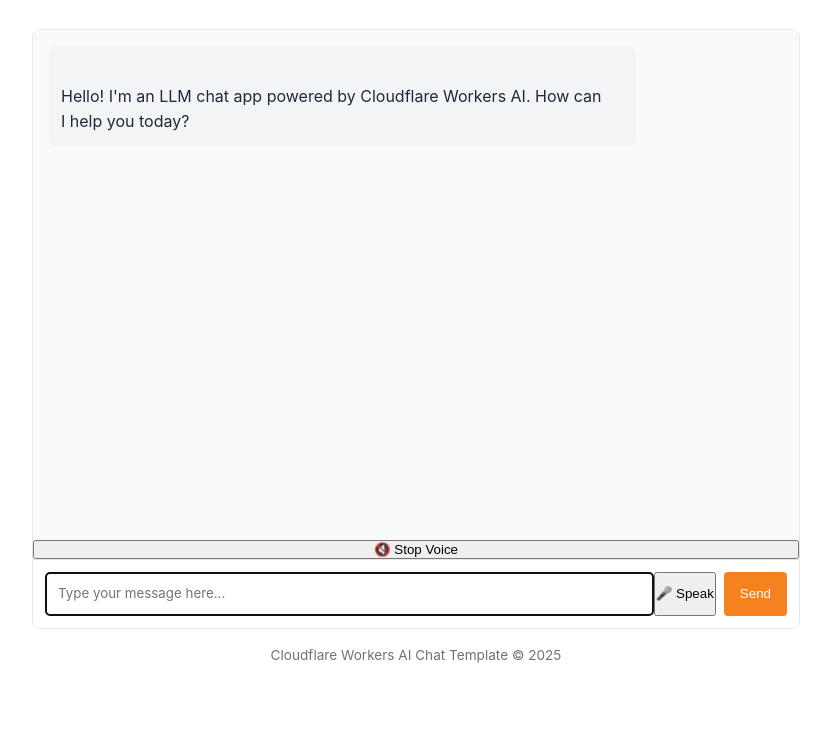
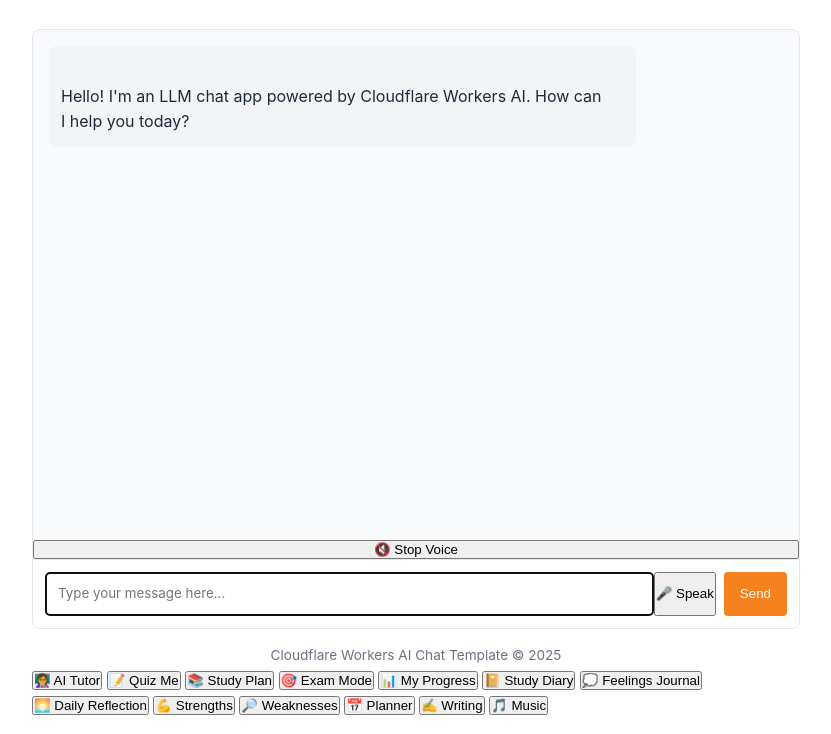
Before and after one commit to mahlethagos439-blip/llm-chat-app-template, a website: page public/index.html in a window 1280 px wide. Shown: the part 116-850 px from the top of the page, without its empty margins (224-1055 px from the left). Before the commit the page ends 800 px from the top, so only its background shows below. Drawn offline with Linux system fonts and the light colour scheme.

Commit message:
Update index.html

```diff
--- a/public/index.html
+++ b/public/index.html
@@ -178,6 +178,26 @@
 		</footer>
 
 		<!-- Chat app script -->
+<!-- ALVNTORA LEARNING AI FEATURES -->
+<div id="alvntora-features">
+
+  <button type="button" id="tutor-button">👩‍🏫 AI Tutor</button>
+  <button type="button" id="quiz-button">📝 Quiz Me</button>
+  <button type="button" id="study-plan-button">📚 Study Plan</button>
+  <button type="button" id="exam-button">🎯 Exam Mode</button>
+
+  <button type="button" id="progress-button">📊 My Progress</button>
+  <button type="button" id="diary-button">📔 Study Diary</button>
+  <button type="button" id="feelings-button">💭 Feelings Journal</button>
+  <button type="button" id="reflection-button">🌅 Daily Reflection</button>
+
+  <button type="button" id="strength-button">💪 Strengths</button>
+  <button type="button" id="weakness-button">🔎 Weaknesses</button>
+  <button type="button" id="planner-button">📅 Planner</button>
+  <button type="button" id="writing-button">✍️ Writing</button>
+  <button type="button" id="music-button">🎵 Music</button>
+
+</div>
 		<script src="chat.js"></script>
 	</body>
 </html>
```
